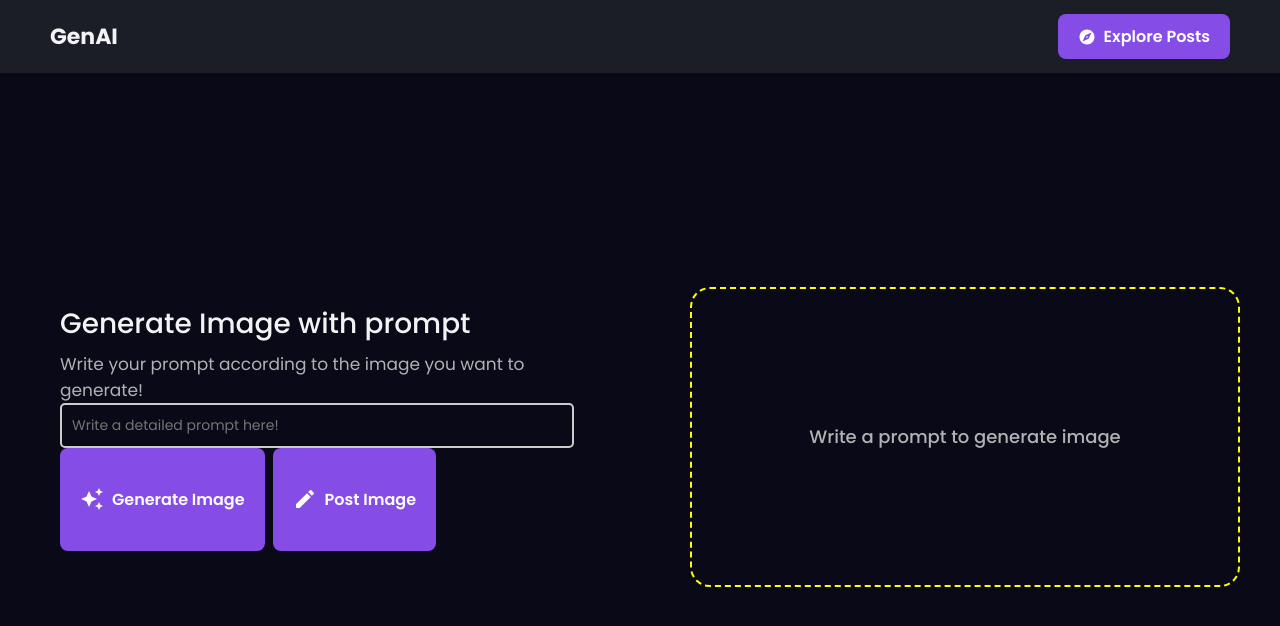
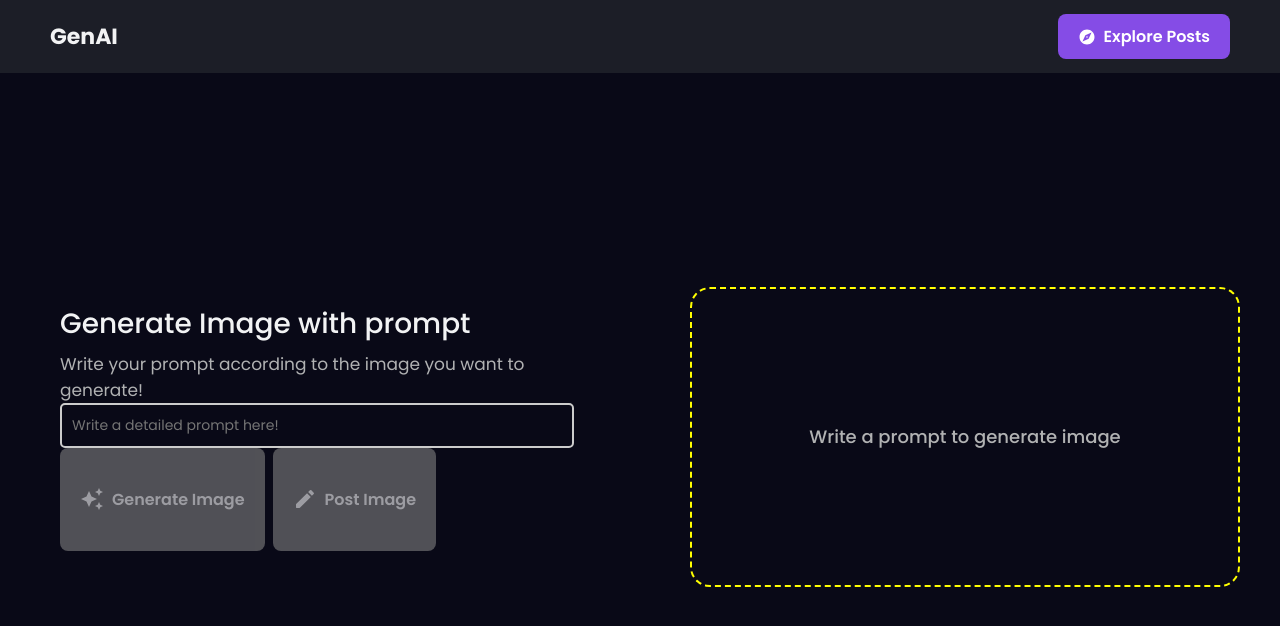
Before and after one commit to Sushant883/AiImageGenerator, a React (Create React App) app in the folder client/: page /post in a window 1280 px wide. Shown: the top 626 px of the page. Built offline with nearby package versions, Linux system fonts and the light colour scheme.

Commit message:
add Loading code'

```diff
--- a/client/src/components/GenerateImageForm.jsx
+++ b/client/src/components/GenerateImageForm.jsx
@@ -203,7 +203,7 @@ const GenerateImageForm = ({
       setGenerateImageLoading(true);
       // setGenerateImageLoading(true);
       // const response = await axios.post("/api/generate-image", {
-        console.log("Sending prompt:", post.prompt);
+      console.log("Sending prompt:", post.prompt);
 
       const response = await axios.post("http://localhost:8080/api/generate-image", {
         prompt: post.prompt,
@@ -259,8 +259,10 @@ const GenerateImageForm = ({
           text="Generate Image"
           flex
           leftIcon={<AutoAwesome />}
-          isLoading={generateImageLoading}
-          isDisabled={!post.prompt}
+          // isLoading={generateImageLoading}
+          // isDisabled={!post.prompt}
+          loading={generateImageLoading}
+          disabled={!post.prompt}
           onClick={generateImageFun}
         />
         <Button
@@ -268,8 +270,8 @@ const GenerateImageForm = ({
           flex
           type="secondary"
           leftIcon={<CreateRounded />}
-          isLoading={createPostLoading}
-          isDisabled={!post.name || !post.prompt || !post.photo}
+          loading={createPostLoading}
+          disabled={!post.name || !post.prompt || !post.photo}
           onClick={createPostFun}
         />
       </Actions>
```
Also changed, not shown: 2 other files (tests, documents, lock files or other folders).
